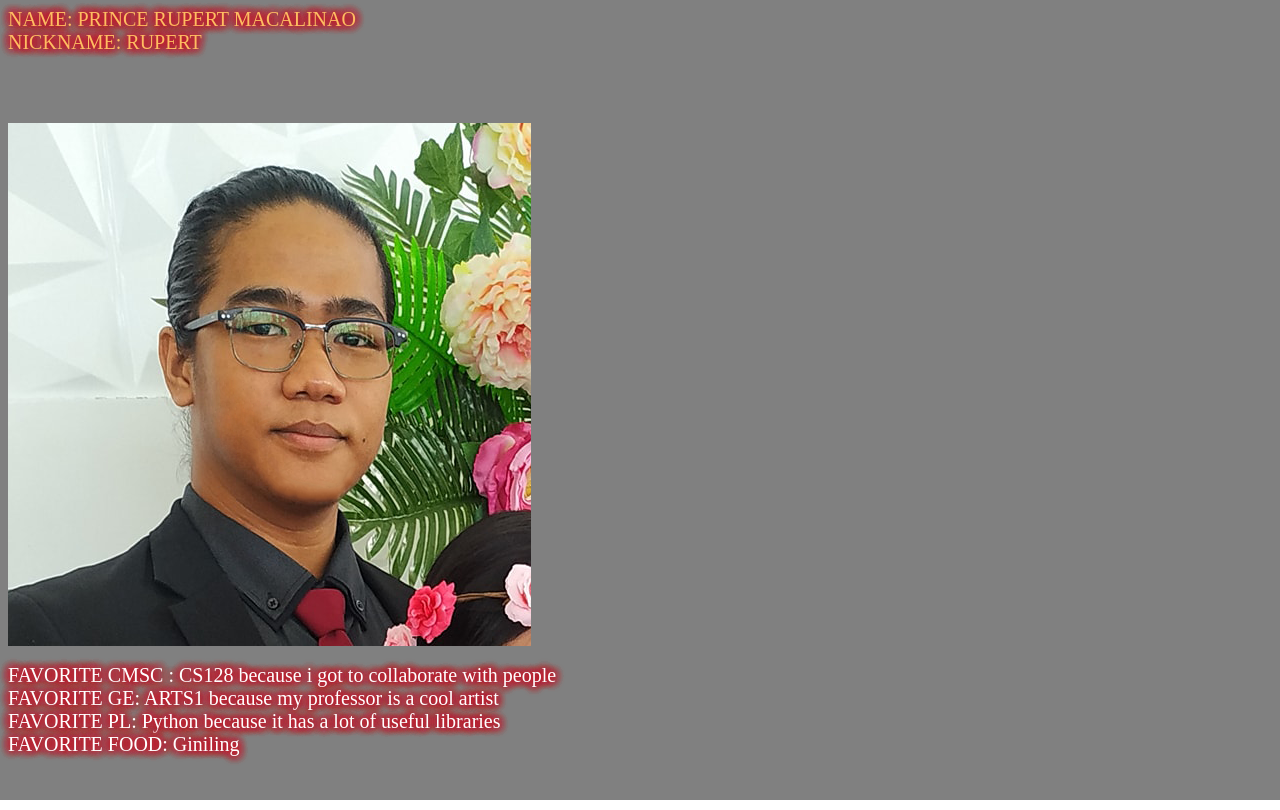
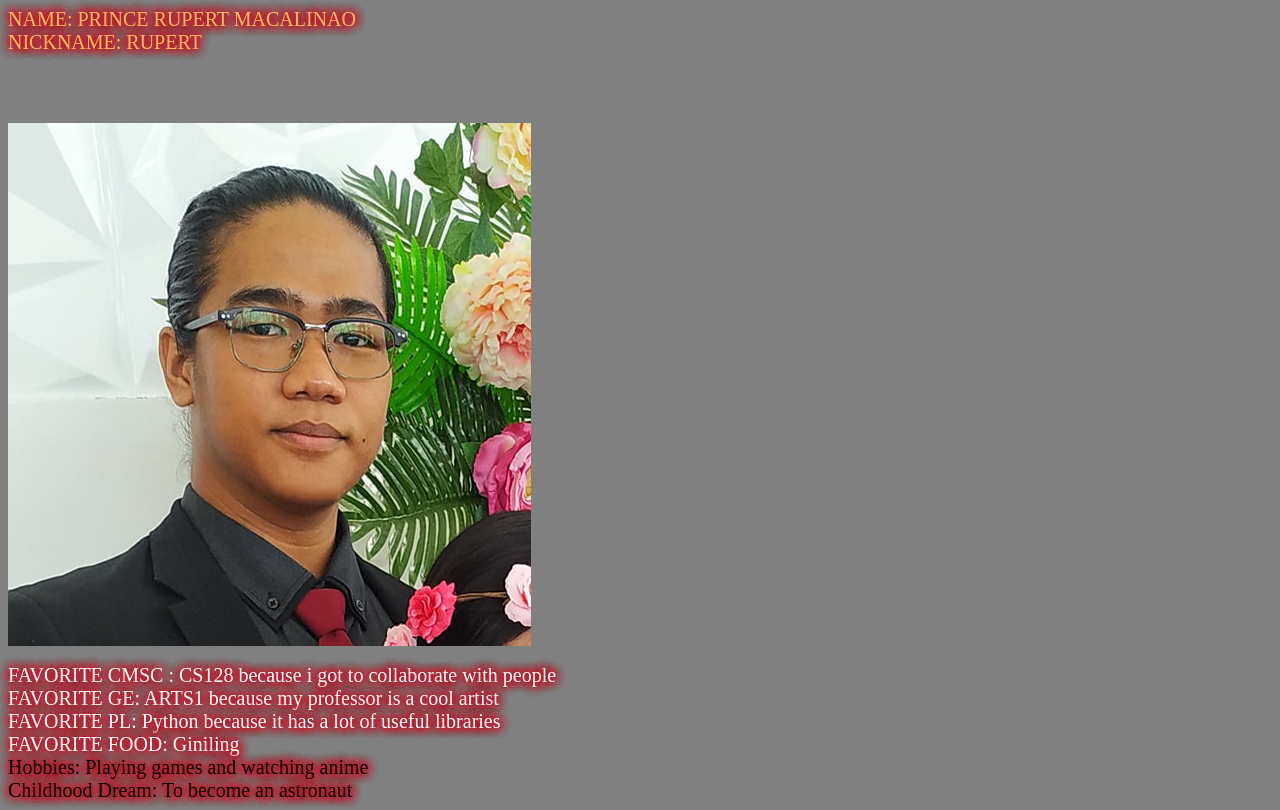
Before and after one commit to rupertmacalinao/rupertmacalinao.github.io, a plain HTML site: page index.html in a window 1280 px wide. Drawn offline with Linux system fonts and the light colour scheme.

Commit message:
edited html

```diff
--- a/index.html
+++ b/index.html
@@ -28,5 +28,10 @@
 			FAVORITE PL: Python because it has a lot of useful libraries<br>
 			FAVORITE FOOD: Giniling<br>
 		</div>
+
+		<div id = "me">
+			Hobbies: Playing games and watching anime<br>
+			Childhood Dream: To become an astronaut<br>
+		</div>
 	</body>
 </html>
```
